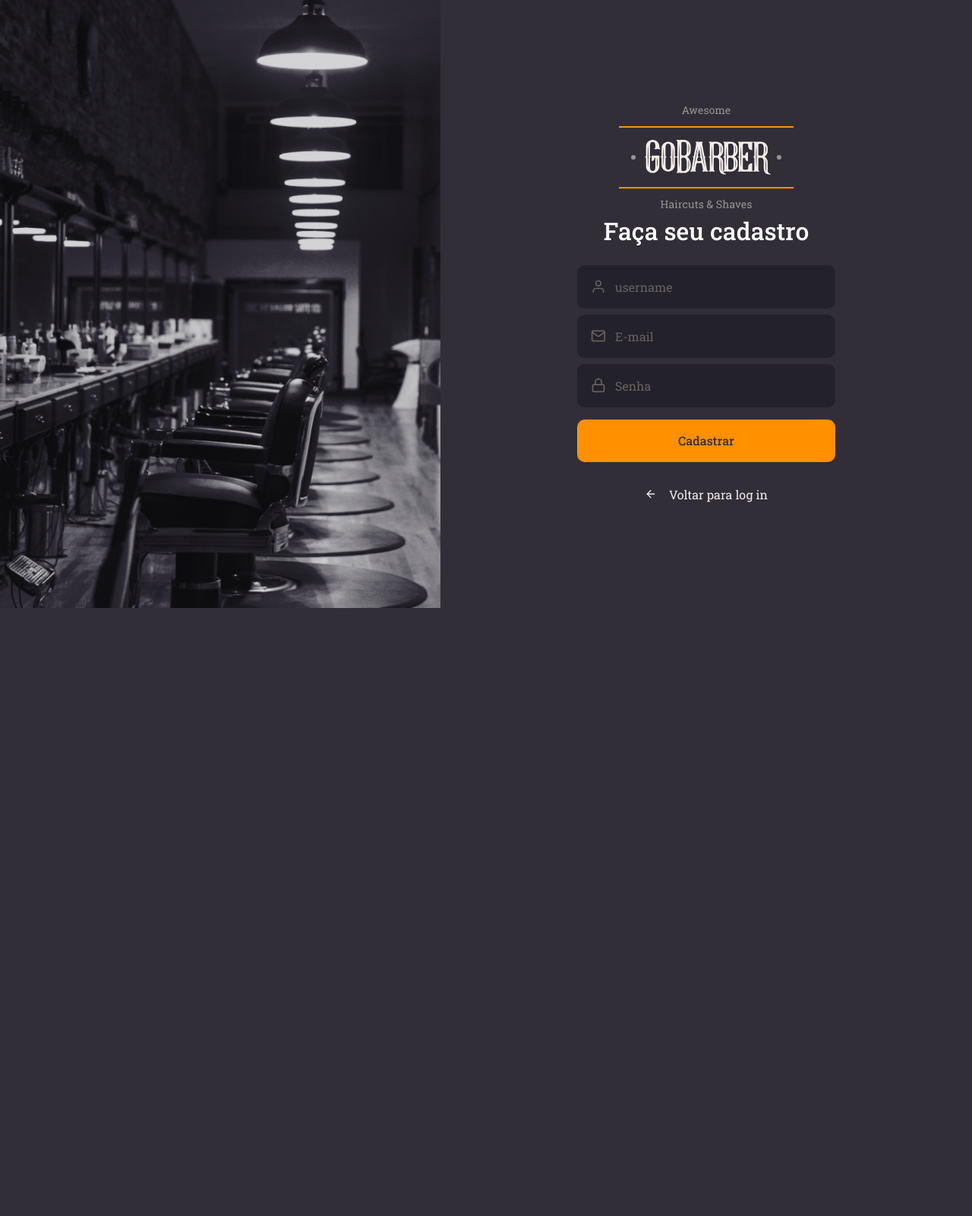
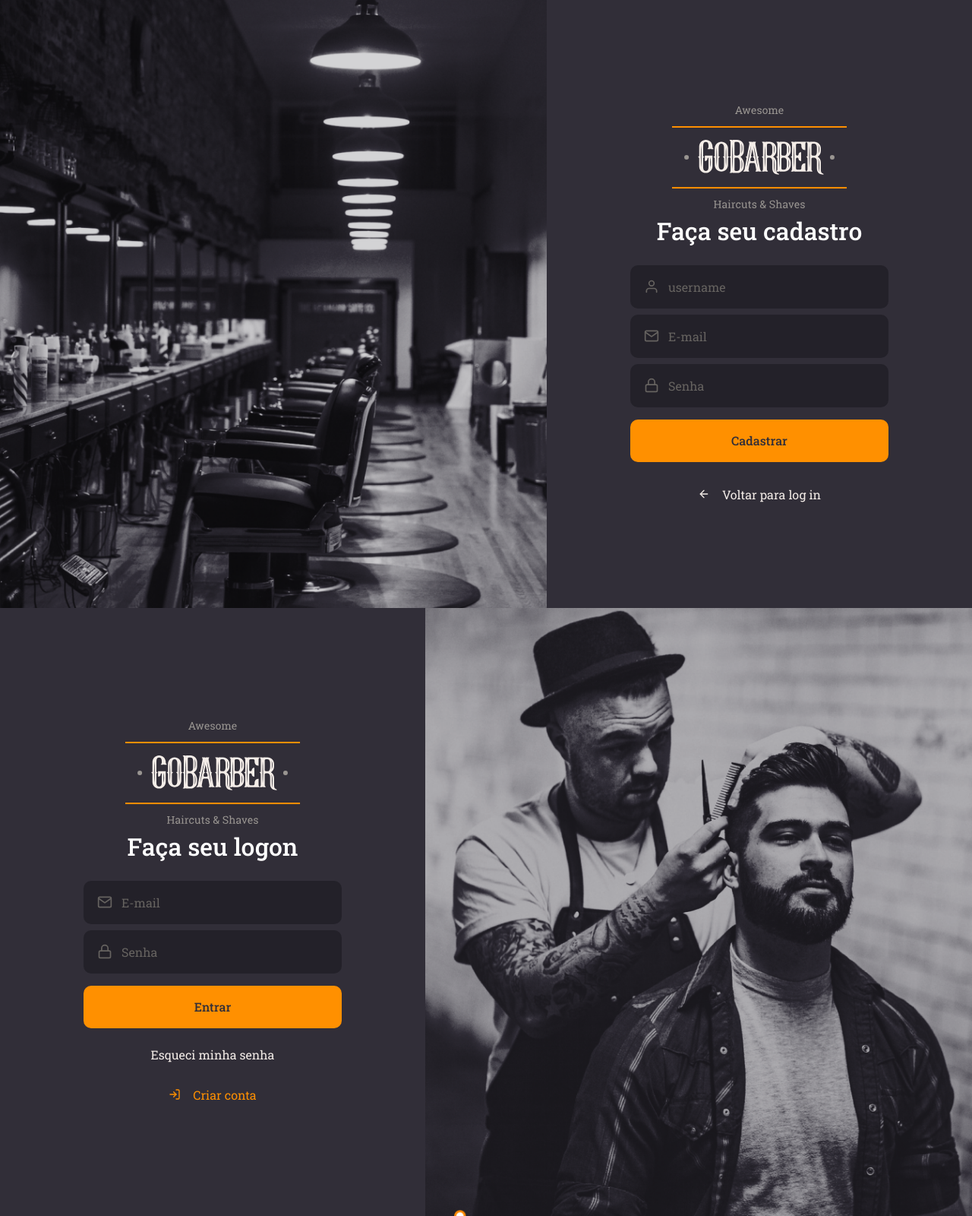
Before and after one commit to murilomaiaa/gobarber-web, a React (Create React App) app: page / in a window 1280 px wide. Shown: the whole page at 76% size. Before the commit the page ends 800 px from the top, so only its background shows below. Built offline with nearby package versions, Linux system fonts and the light colour scheme.

Commit message:
change container max width to 560px

```diff
--- a/src/App.tsx
+++ b/src/App.tsx
@@ -2,12 +2,12 @@ import React from 'react';
 
 import GlobalStyle from './styles/global';
 import SignUp from './pages/SignUp';
-// import SignIn from './pages/SignIn';
+import SignIn from './pages/SignIn';
 
 const App: React.FunctionComponent = () => (
   <>
     <SignUp />
-    {/* <SignIn /> */}
+    <SignIn />
     <GlobalStyle />
   </>
 );
--- a/src/pages/SignIn/styles.ts
+++ b/src/pages/SignIn/styles.ts
@@ -16,7 +16,7 @@ export const Content = styled.div`
   place-content: center;
 
   width: 100%;
-  max-width: 700px;
+  max-width: 560px;
 
   form {
     margin: 8px 0;
--- a/src/pages/SignUp/styles.ts
+++ b/src/pages/SignUp/styles.ts
@@ -16,7 +16,7 @@ export const Content = styled.div`
   place-content: center;
 
   width: 100%;
-  max-width: 700px;
+  max-width: 560px;
 
   form {
     margin: 8px 0;
```
